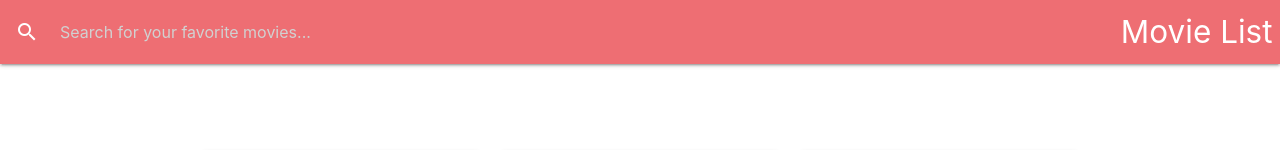
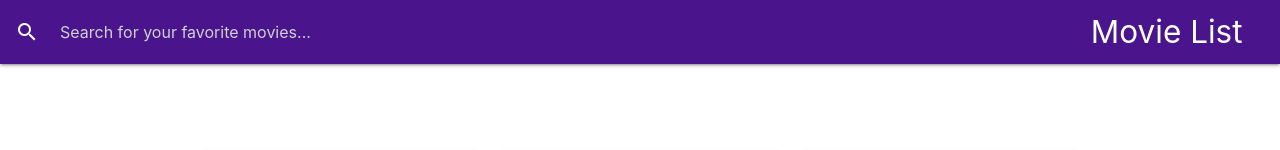
Before and after one commit to kcotias/angular-search-list, an Angular app: page / in a window 1280 px wide. Shown: the top 150 px of the page. Built offline with nearby package versions, Linux system fonts and the light colour scheme.

Commit message:
change header color

```diff
--- a/src/app/header/components/header.component.css
+++ b/src/app/header/components/header.component.css
@@ -0,0 +1,3 @@
+.mr {
+    margin-right: 30px;
+}
--- a/src/app/header/components/header.component.html
+++ b/src/app/header/components/header.component.html
@@ -1,7 +1,7 @@
 <div class="navbar-fixed">
   <nav>
-    <div class="nav-wrapper">
-      <a href="#!" class="brand-logo right">Movie List</a>
+    <div class="nav-wrapper purple darken-4">
+      <a href="#!" class="brand-logo right mr">Movie List</a>
       <form>
         <div class="input-field" style="max-width: 800pt;">
           <input placeholder="Search for your favorite movies..." id="search" type="search" required>
```
